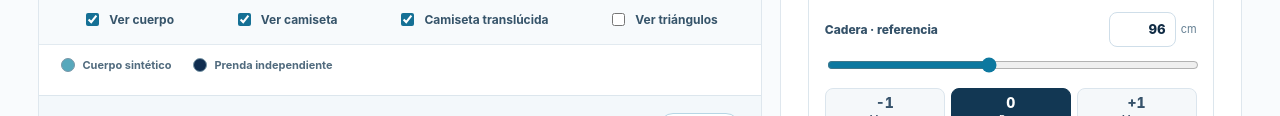
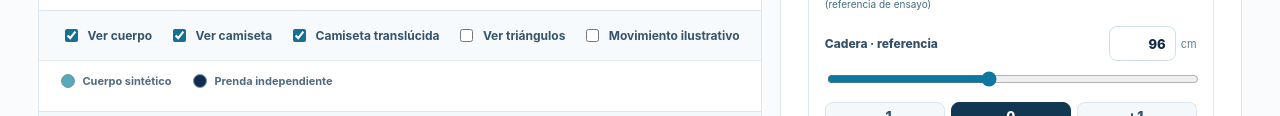
Before and after one commit to dunay2/nubyra-site, a website: page configurador-3d/fit-lab/index.html in a window 1280 px wide. Shown: the part 928-1044 px from the top of the page. Drawn offline with nearby package versions, Linux system fonts and the light colour scheme.

Commit message:
feat(fit-lab): optional animated hem preview and control

```diff
--- a/configurador-3d/fit-lab/index.html
+++ b/configurador-3d/fit-lab/index.html
@@ -99,6 +99,7 @@
      <label><input type="checkbox" id="show-garment" checked> Ver camiseta</label>
      <label><input type="checkbox" id="transparent-garment" checked> Camiseta translúcida</label>
      <label><input type="checkbox" id="wireframe"> Ver triángulos</label>
+     <label><input type="checkbox" id="show-motion"> Movimiento ilustrativo</label>
     </div>
     <div class="legend">
       <span><i class="legend-body"></i> Cuerpo sintético</span>
```
